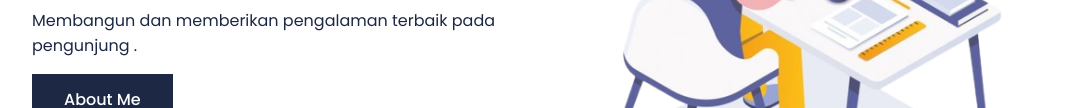
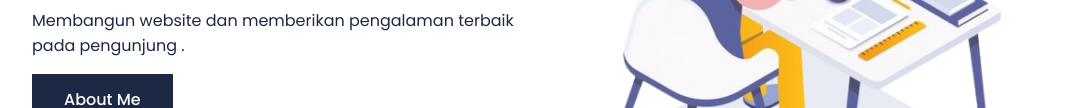
Before and after one commit to OberonVortigernn/Faathir_Al_Banna, a plain HTML site: page index.html in a window 1280 px wide. Shown: the part 416-524 px from the top of the page, without its empty margins (96-1163 px from the left). Drawn offline with nearby package versions, Linux system fonts and the light colour scheme.

Commit message:
Update index.html

```diff
--- a/index.html
+++ b/index.html
@@ -41,7 +41,7 @@
         <span>Halo,</span>
         <h1>Saya Fathir</h1>
         <h2>Front End Developer</h2>
-        <p>Membangun dan memberikan pengalaman terbaik pada pengunjung .</p>
+        <p>Membangun website dan memberikan pengalaman terbaik pada pengunjung .</p>
         <a href="#" class="btn">About Me</a>
         </div>
         <div class="home-img">
```
